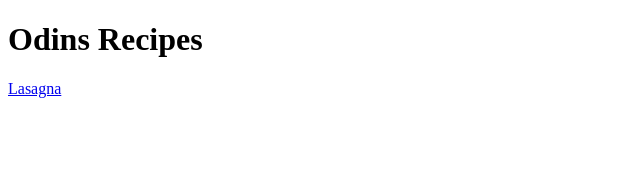
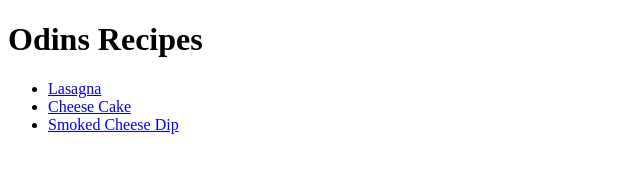
Before and after one commit to Rauth91/odin-recipes, a plain HTML site: page index.html in a window 1280 px wide. Shown: the whole page, without its empty margins (0-640 px from the left). Drawn offline with Linux system fonts and the light colour scheme.

Commit message:
Added new recipe catagorys

```diff
--- a/index.html
+++ b/index.html
@@ -11,6 +11,16 @@
     <h1>
         Odins Recipes
     </h1>
-    <a href="recipes/lasagna.html">Lasagna</a>
+    <ul>
+        <li>
+            <a href="recipes/lasagna.html">Lasagna</a>
+        </li>
+        <li>
+            <a href="recipes/cheesecake.html">Cheese Cake</a>
+        </li>
+        <li>
+            <a href="recipes/smokedcheesedip.html">Smoked Cheese Dip</a>
+        </li>
+    </ul>
 </body>
 </html>
```
Also changed, not shown: recipes/lasagna.html (+3 -2 lines), recipes/cheesecake.html (added), recipes/smokedcheesedip.html (added).
